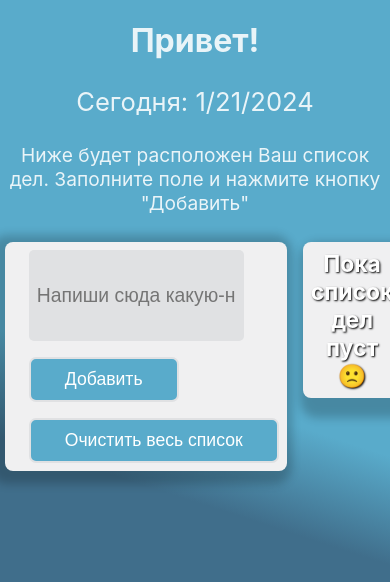
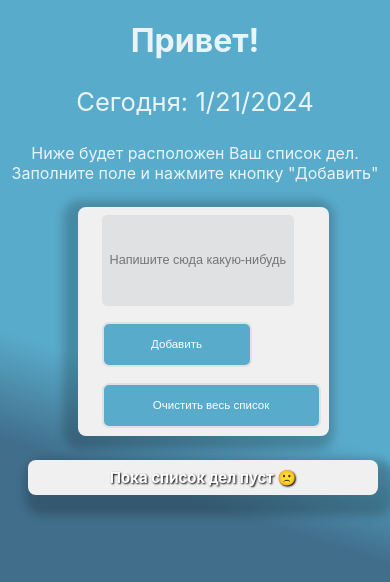
Before and after one commit to litvnvdev/todo-app_TS, a React (Vite) app: page / in a window 390 px wide. Shown: the top 582 px of the page. Built offline with nearby package versions, Linux system fonts and the light colour scheme.

Commit message:
style/add media queries

```diff
--- a/src/App.tsx
+++ b/src/App.tsx
@@ -4,7 +4,7 @@ import { useState, useEffect } from "react";
 
 const Wrapper = styled.div`
   display: flex;
-  justify-content: space-around;
+  justify-content: center;
   width: 95%;
   margin: 0 auto;
 `;
@@ -21,6 +21,9 @@ const SubTitle = styled.h3`
 const Text = styled.p`
   text-align: center;
   font-size: 1.2em;
+  @media (min-width: 320px) and (max-width:480px){
+    font-size: 1em;
+  }
 `;
 function App() {
   const storageTask = JSON.parse(localStorage.getItem("tasks") as any) || [];
--- a/src/components/UserInput.tsx
+++ b/src/components/UserInput.tsx
@@ -17,6 +17,9 @@ interface ContainerProps {
   justify?: string;
   margin?: string;
   shadow?: string;
+  md_width?: string;
+  md_justify?:string;
+  sm_width?:string;
 }
 interface ButtonProps {
   width?: string;
@@ -31,6 +34,20 @@ const Wrapper = styled.div`
   width: 90%;
   gap: 1rem;
   color: #000;
+
+  @media (min-width:480px) and (max-width:992px) {
+    font-size: 0.8em;
+    justify-content: center;
+    align-items: center;
+    flex-direction: column;
+    width: 80%;
+  }
+  @media (min-width:320px) and (max-width:480px) {
+    font-size: 0.8em;
+    justify-content: center;
+    align-items: center;
+    flex-direction: column;
+  }
 `;
 const SubTitle = styled.h3`
   margin: 0 auto;
@@ -54,6 +71,16 @@ const Container = styled.div<ContainerProps>`
   flex-direction: ${(props) => props.flex};
   background: ${(props) => props.background};
   box-shadow: ${(props) => props.shadow};
+
+  @media (min-width:480px) and (max-width:992px) {
+      font-size: 1em;
+      width: ${(props)=>props.md_width};
+      justify-content: ${(props)=>props.md_justify};
+  }
+  @media (min-width: 320px) and (max-width:480px){
+    font-size: 0.9em;
+    width:${(props)=>props.sm_width};
+  }
 `;
 const Input = styled.input`
   margin-left: 1rem;
@@ -70,6 +97,9 @@ const Input = styled.input`
     outline: none;
     border: 2px solid #59abcb;
   }
+  @media (min-width:480px) and (max-width:992px) {
+    width:80%;
+  }
 `;
 
 const Button = styled.button<ButtonProps>`
@@ -80,7 +110,7 @@ const Button = styled.button<ButtonProps>`
   font-size: 1em;
   border-radius: 7px;
   height: 45px;
-  width: ${(props) => props.width};
+  max-width: ${(props) => props.width};
   background-color: #59abcb;
   cursor: pointer;
   border: 2px solid #e0e1e3;
@@ -93,6 +123,10 @@ const Button = styled.button<ButtonProps>`
 const TaskText = styled.p`
   line-height: 1;
   text-decoration: underline;
+
+  @media (min-width: 320px) and (max-width:480px){
+    font-size: 1.2em;
+  }
 `;
 const CheckBox = styled.input.attrs({ type: "checkbox" })`
   margin-left: 1rem;
@@ -109,12 +143,13 @@ const UserInput = ({
     <Wrapper>
       <Container
         background="#f0f0f1"
-        width="450px"
+        width="400px"
+        sm_width="235px"
         flex="column"
         shadow="-5px 3px 10px 10px rgba(0, 0, 0, 0.2)"
       >
         <Input
-          placeholder="Напиши сюда какую-нибудь задачу"
+          placeholder="Напишите сюда какую-нибудь задачу"
           type="text"
           value={text}
           onChange={handleInput}
@@ -129,9 +164,11 @@ const UserInput = ({
 
       <Container
         background="#f0f0f1"
-        width="60%"
+        width="1000px"
+        sm_width="100%"
         flex="column"
         shadow="7px 10px 10px 10px rgba(0, 0, 0, 0.2)"
+        md_width="100%"
       >
         {tasks?.length > 0 && <SubTitle>Вот твой список дел 😉</SubTitle>}
         {tasks?.length <= 0 && <SubTitle>Пока список дел пуст 🙁</SubTitle>}
@@ -141,7 +178,9 @@ const UserInput = ({
             key={el + i}
             flex="row"
             background="#59abcb"
-            width="50%"
+            width="75%"
+            md_width="90%"
+            sm_width="80%"
             align="center"
             justify="space-between"
             margin="0 auto"
@@ -150,8 +189,10 @@ const UserInput = ({
             <Container
               flex="row"
               width="15%"
+              md_width="35%"
               align="center"
-              justify="space-between"
+              md_justify="flex-end"
+              justify="flex-end"
             >
               <CheckBox />
               <IoIosClose className="close-item" size={35} />
```
